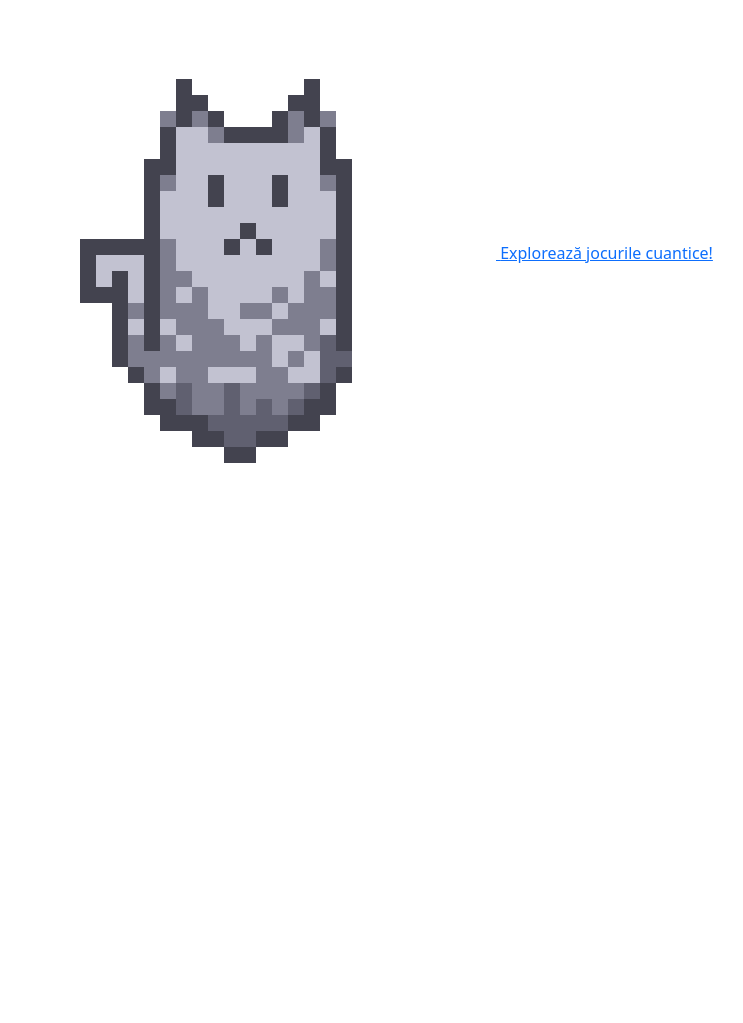
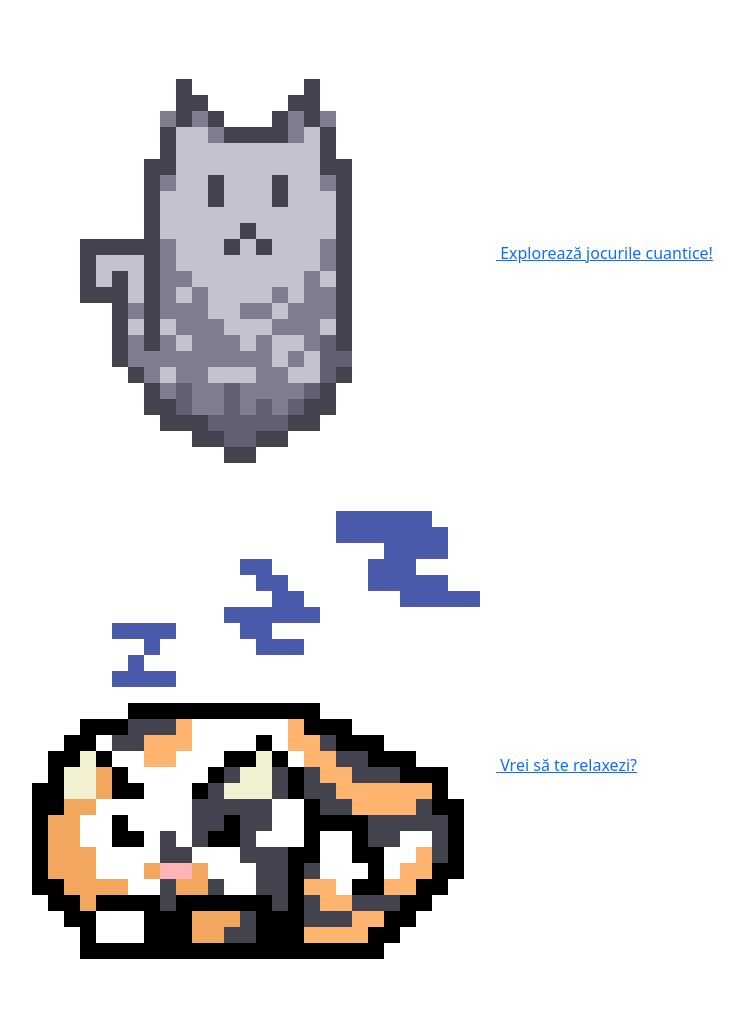
Before and after one commit to Al3x-Myku/Quantum, a Flask app: template app/templates/index.html in a window 1280 px wide. Shown: the part 741-1764 px from the top of the page, without its empty margins (98-841 px from the left). Before the commit the page ends 1204 px from the top, so only its background shows below. Run offline with Flask 3, Linux system fonts and the light colour scheme; the template is opened without the code that fills it, so the values that code supplies are empty.

Commit message:
fixds some things

```diff
--- a/app/templates/index.html
+++ b/app/templates/index.html
@@ -18,7 +18,7 @@
             <!-- MODIFICARE: Adaugat padding mai mare (p-lg-5) pentru text pe ecrane mari -->
             <div class="col-12 col-lg-6 text-center text-lg-start p-lg-5">
                 <h1 class="display-4 fw-bold lh-1 mb-3" id="type-title" style="color:#f3f4f6;">Bun Venit la QKD Explorer</h1>
-                <p class="lead mb-4" id="type-lead" style="min-height:4.5em; color:#e0e7ff;">
+                <p class="lead mb-4" id="type-lead" style="min-height:4.5em; color:#3b3750;">
                     O aplicație web interactivă pentru a explora conceptele de bază ale Distribuției Cuantice a Cheilor (Quantum Key Distribution). Navigați folosind meniul de mai sus pentru a experimenta cu diferite protocoale și vizualizări.
                 </p>
                 <div class="d-grid gap-3 d-md-flex justify-content-center justify-content-md-start">
@@ -30,11 +30,18 @@
     </div>
 </div>
 
-<!-- NOU: Element interactiv "Ghost" -->
-<a href="/minigames" class="ghost-link">
+<!-- Element interactiv "Ghost" pentru minigames -->
+<a href="/minigames" class="corner-link ghost-link">
     <img src="{{ url_for('static', filename='images/ghost.gif') }}" alt="Minigames">
-    <span class="ghost-tooltip">Explorează jocurile cuantice!</span>
+    <span class="tooltip-text">Explorează jocurile cuantice!</span>
 </a>
+
+<!-- NOU: Element interactiv "Sleepy" pentru lobby -->
+<a href="/lobby" class="corner-link sleepy-link">
+    <img src="{{ url_for('static', filename='images/sleeping.gif') }}" alt="Lobby">
+    <span class="tooltip-text">Vrei să te relaxezi?</span>
+</a>
+
 
 <script>
 // Script-ul pentru efectul de "typing"
@@ -109,25 +116,21 @@
     background-color: #818cf8;
 }
 
-/* === MODIFICARE: Stiluri pentru Ghost Link === */
-.ghost-link {
+/* === NOU: Stiluri pentru GIF-urile din colt === */
+.corner-link {
     position: fixed;
-    /* Padding marit fata de marginile ecranului */
-    bottom: 2.5rem;
-    left: 2.5rem;
     z-index: 1000;
     transition: transform 0.3s ease;
 }
-.ghost-link:hover {
+.corner-link:hover {
     transform: scale(1.1);
 }
-.ghost-link img {
-    /* Imaginea a fost marita */
+.corner-link img {
     width: 140px;
     height: auto;
     filter: drop-shadow(0 6px 12px rgba(167, 139, 250, 0.5));
 }
-.ghost-link .ghost-tooltip {
+.corner-link .tooltip-text {
     visibility: hidden;
     width: 220px;
     background-color: #181028;
@@ -138,14 +141,12 @@
     position: absolute;
     z-index: 1;
     bottom: 115%;
-    left: 50%;
-    margin-left: -110px;
     opacity: 0;
     transition: opacity 0.3s;
     border: 1px solid #a78bfa;
     box-shadow: 0 4px 20px rgba(167, 139, 250, 0.3);
 }
-.ghost-link .ghost-tooltip::after {
+.corner-link .tooltip-text::after {
     content: "";
     position: absolute;
     top: 100%;
@@ -155,9 +156,28 @@
     border-style: solid;
     border-color: #a78bfa transparent transparent transparent;
 }
-.ghost-link:hover .ghost-tooltip {
+.corner-link:hover .tooltip-text {
     visibility: visible;
     opacity: 1;
 }
+
+.ghost-link {
+    bottom: 2.5rem;
+    left: 2.5rem;
+}
+.ghost-link .tooltip-text {
+    left: 50%;
+    margin-left: -110px;
+}
+
+.sleepy-link {
+    bottom: 2.5rem;
+    right: 2.5rem;
+}
+.sleepy-link .tooltip-text {
+    left: 50%;
+    margin-left: -110px;
+}
+
 </style>
 {% endblock %}
```
